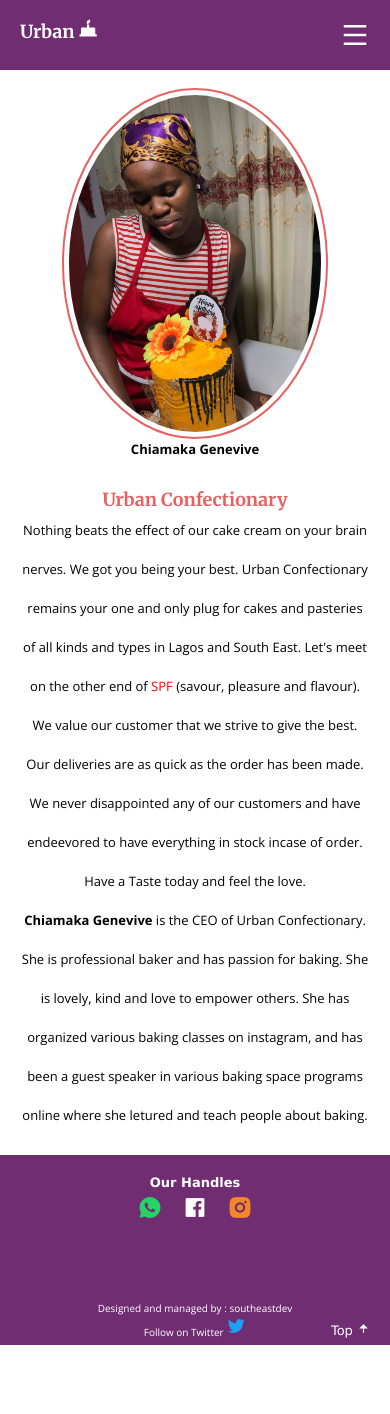
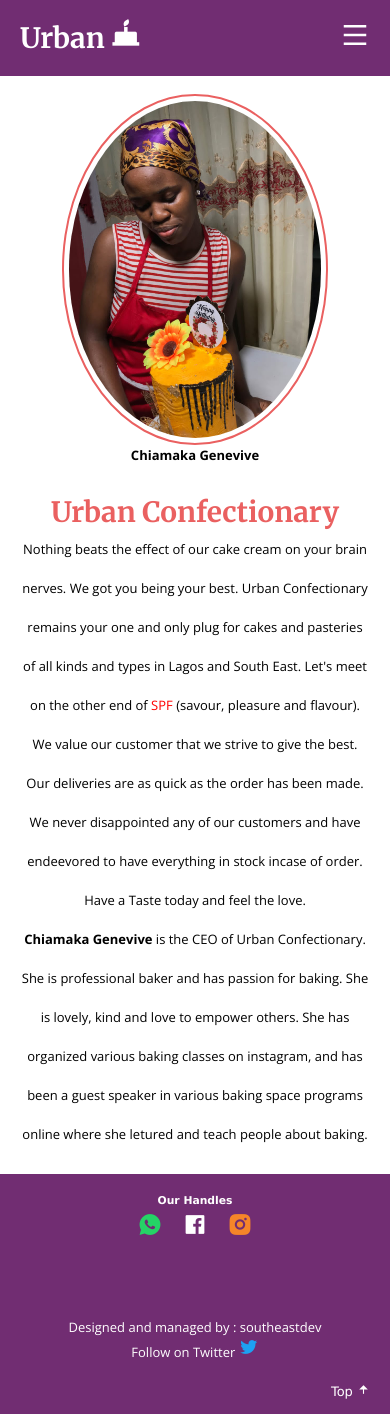
Before and after one commit to Nwafor6/urbanconfection-business-website, a Django app: page /about-us/ in a window 390 px wide. Before the commit the page ends 1345 px from the top, so only its background shows below. Run offline with Django 3.2, Linux system fonts and the light colour scheme.

Commit message:
made new corrections from reviewers

```diff
--- a/static/css/style.css
+++ b/static/css/style.css
@@ -28,7 +28,7 @@
 
 h1,h2,h3,h4,h4,h6 {
     font-family: 'Merriweather', serif;
-    font-size: 18px;
+    font-size: 28px;
 
   }
 
@@ -467,7 +467,7 @@
     flex-flow: column;
     align-items: center;
     padding: 2em;
-   height: 190px;
+   height: 240px;
     color: white;
     text-align: justify;
     background-color: #712D72;
@@ -485,6 +485,10 @@
 
 
 
+}
+.fheadng{
+    text-align:center;
+    font-size: 23px;
 }
 .ficons{
     display: flex;
@@ -520,6 +524,8 @@
     display: inline;
     position: relative;
     top: 70px;
+    text-align: center;
+    font-size: 19px;
 
 }
 .top{
@@ -546,6 +552,15 @@
         justify-content: space-around;
         /* padding-right: 30px; */
 
+    }
+    .dev-info{
+        font-size: 13px;
+    }
+    .fheadng{
+        font-size: 13px;
+    }
+    .top{
+        top: 90px;
     }
 }
 
@@ -574,6 +589,7 @@
 .about-body-text{
     line-height: 3em;
 }
+
 @media(max-width:700px){
     .about-content{
         display: flex;
--- a/templates/partials/base.html
+++ b/templates/partials/base.html
@@ -65,7 +65,7 @@
      <!-- footer  -->
      <div class="footer-container">
         <div>
-            <div class="fheadng"><h5 style="text-align:center;font-size: 13px;">Our Handles</h5></div>
+            <div class="fheadng"><h5>Our Handles</h5></div>
             <ul class="ficons">
                 <li><a href="https://whatsapp.com" target="blank"><i class="ri-whatsapp-fill w-link"></i></a></li>
                 <li><a href="https://facebook.com" target="blank"><i class="ri-facebook-box-fill f-link"></i></a></li>
@@ -73,8 +73,8 @@
             </ul>
         </div>
         <div class="dev-info">
-            <p style="font-size: 10px; text-align: center;">Designed and managed by : southeastdev</p>
-             <p style="font-size: 10px; text-align: center;">Follow on Twitter <a href="https://twitter.com/southeastdev" class="" style="text-decoration: none;color: #1DA1F2; font-size: 20px;" target="blank"> <i class="ri-twitter-fill t-link"></i></a></p>
+            <p >Designed and managed by : southeastdev</p>
+             <p >Follow on Twitter <a href="https://twitter.com/southeastdev" class="" style="text-decoration: none;color: #1DA1F2; font-size: 20px;" target="blank"> <i class="ri-twitter-fill t-link"></i></a></p>
         </div>
          <a href="#top" class="top">Top <i class="ri-arrow-up-fill" style="color:white;"></i></a>
     </div>
```
Lines whose indentation alone changed are shown as unchanged.
